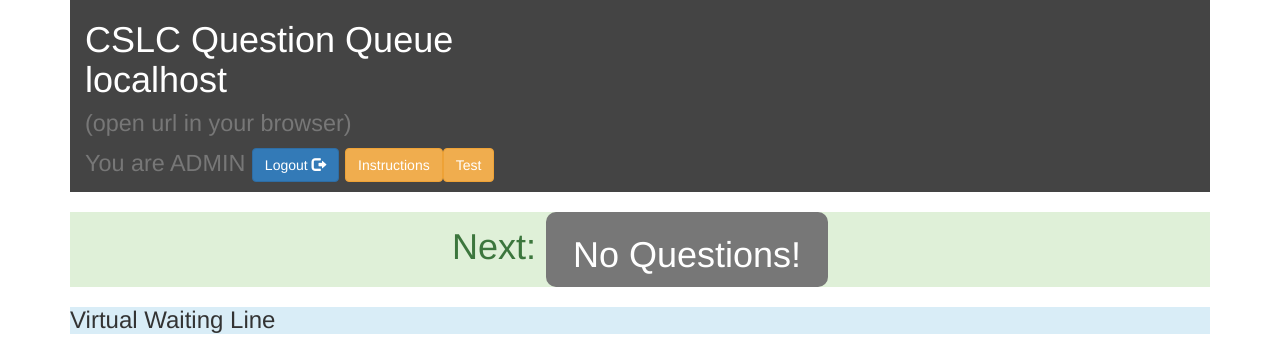
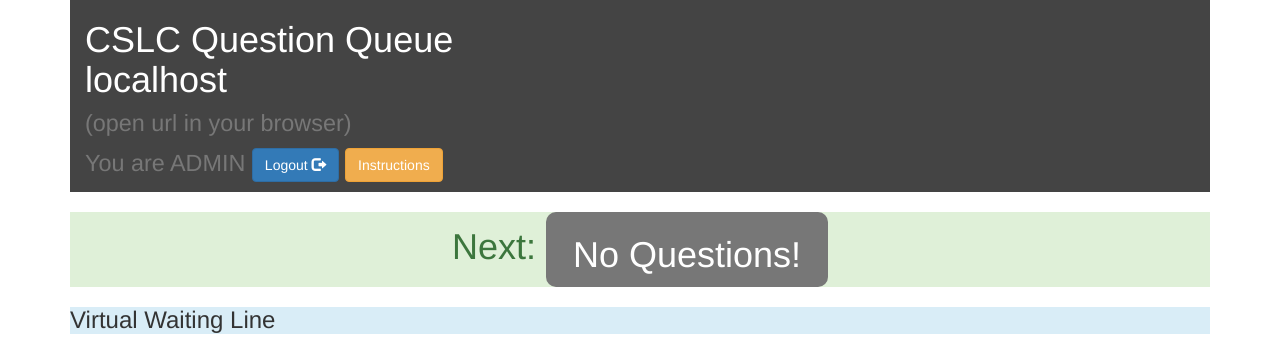
Before and after one commit to JohnRThomas/CSLC-Queue, a PHP site: page /index.php in a window 1280 px wide. Shown: the top 344 px of the page. Run offline with PHP 8.4, Linux system fonts and the light colour scheme; the visitor is signed in with stand-in values (Sample User, id 1); data that the repository does not hold is empty; some libraries are stand-ins or nearby versions.

Commit message:
Removed testing buttong

```diff
--- a/index.php
+++ b/index.php
@@ -155,7 +155,7 @@
                     $url = "<br>$_SERVER[HTTP_HOST]<br><small>(open url in your browser)</small>";
 
 					$number = "You are ADMIN <a href='?ilove=llamas' class='btn btn-primary'>Logout <span class='glyphicon glyphicon-log-out'></span></a>
-                                <a href='instructions.php' class='btn btn-warning' target='_blank'>Instructions</a><div onClick='pop()' class='btn btn-warning' target='_blank'>Test</div>";
+                                <a href='instructions.php' class='btn btn-warning' target='_blank'>Instructions</a>";
 				}else $url = "";
 
 				echo "<div class='col-xs-12' style='background-color: #444; color:#fff'><h1>CSLC Question Queue
```
